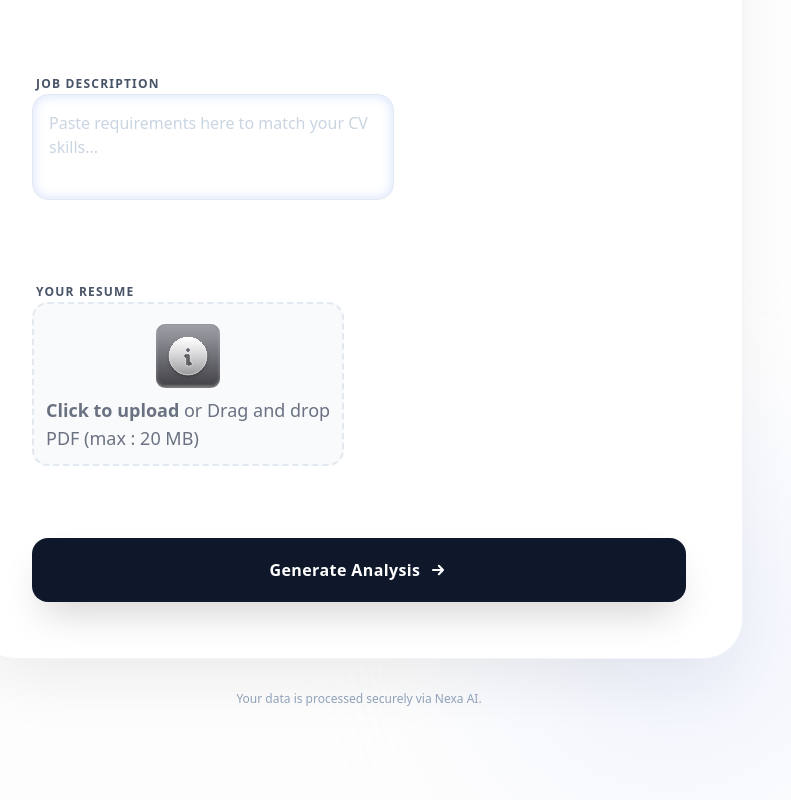
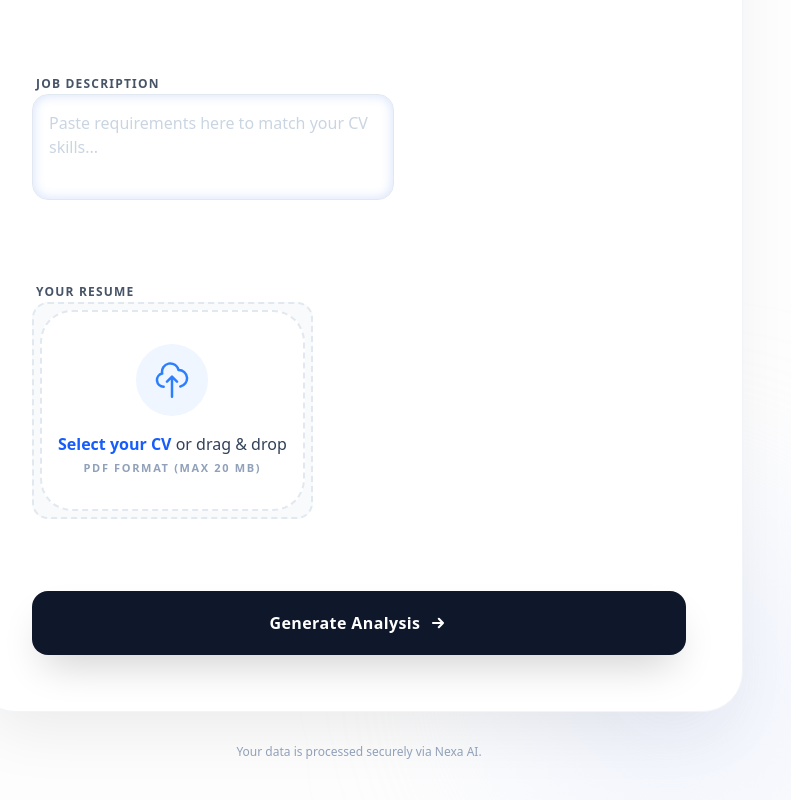
Before and after one commit to st-darwin/AI-resume-analyzer, a React (Vite) app: page /upload in a window 1280 px wide. Shown: the part 650-1450 px from the top of the page, without its empty margins (281-1072 px from the left). Built offline with nearby package versions, Linux system fonts and the light colour scheme; a web font is replaced by a local one.

Commit message:
Update FileUploader.tsx

```diff
--- a/src/components/FileUploader.tsx
+++ b/src/components/FileUploader.tsx
@@ -1,4 +1,4 @@
-import  { useCallback } from "react";
+import { useCallback } from "react";
 import { useDropzone } from "react-dropzone";
 import { formatSize } from "../lib/utils";
 
@@ -8,79 +8,112 @@ interface FileUploaderProps {
 }
 
 const FileUploader = ({ file, onFileSelect }: FileUploaderProps) => {
-
-  const onDrop = useCallback((acceptedFiles: File[]) => {
+  const onDrop = useCallback(
+    (acceptedFiles: File[]) => {
       const selected = acceptedFiles[0] || null;
       onFileSelect?.(selected);
-  }, [onFileSelect]);
+    },
+    [onFileSelect]
+  );
 
   const maxFileSize = 20 * 1024 * 1024;
 
-  const { getRootProps, getInputProps } = useDropzone({
+  const { getRootProps, getInputProps, isDragActive } = useDropzone({
     onDrop,
     multiple: false,
     accept: { "application/pdf": [".pdf"] },
-    maxSize: maxFileSize
+    maxSize: maxFileSize,
   });
 
   return (
-    <div className="w-full gradient-border">
-      <div {...getRootProps()}>
+    <div className="w-full">
+      <div
+        {...getRootProps()}
+        className={`transition-all duration-300 rounded-[2rem] p-4 text-center cursor-pointer
+          ${isDragActive
+            ? "border-2 border-dashed border-blue-500 bg-blue-50"
+            : "border-2 border-dashed border-slate-200 bg-white hover:border-blue-400 hover:bg-slate-50"
+          } ${file ? "border-solid border-slate-100 bg-slate-50/30" : ""}`}
+      >
         <input {...getInputProps()} />
 
-        <div className="space-y-4 cursor-pointer">
-
+        <div className="space-y-4">
           {file ? (
             <div
-              className="uploader-selected-file flex justify-between items-center"
+              className="relative group bg-white p-6 rounded-2xl border border-slate-200 shadow-sm transition-all hover:shadow-md"
               onClick={(e) => e.stopPropagation()}
             >
-              <div className="flex items-center space-x-3">
-                <img src="/images/pdf.png" alt="pdf" className="size-10" />
+              {/* Success Indicator Badge */}
+              <div className="absolute -top-3 -right-3 bg-green-500 text-white rounded-full p-1.5 shadow-lg border-2 border-white">
+                <svg className="w-3 h-3" fill="none" viewBox="0 0 24 24" stroke="currentColor" strokeWidth={4}>
+                  <path strokeLinecap="round" strokeLinejoin="round" d="M5 13l4 4L19 7" />
+                </svg>
+              </div>
 
-                <div>
-                  <p className="text-sm text-gray-700 font-medium truncate max-w-[70%] sm:max-w-xs">
+              <div className="flex flex-col items-center space-y-4">
+                {/* Centered Large Icon */}
+                <div className="relative">
+                  <div className="bg-red-50 p-4 rounded-2xl transition-transform group-hover:scale-105 duration-300">
+                    <img src="/images/pdf.png" alt="pdf" className="w-12 h-12 object-contain" />
+                  </div>
+                  {/* Subtle glow effect */}
+                  <div className="absolute inset-0 bg-red-200/20 blur-xl rounded-full -z-10" />
+                </div>
+
+                <div className="text-center w-full px-4">
+                  <p className="text-sm font-bold text-slate-900 truncate mx-auto max-w-[200px]">
                     {file.name}
                   </p>
-
-                  <p className="text-sm text-gray-500">
+                  <div className="flex items-center justify-center space-x-2 mt-2">
+                    <span className="text-[10px] font-bold uppercase tracking-wider text-slate-400 bg-slate-50 px-2.5 py-1 rounded-md border border-slate-100">
                       {formatSize(file.size)}
-                  </p>
+                    </span>
+                    <span className="text-[10px] font-bold uppercase tracking-wider text-blue-600 bg-blue-50 px-2.5 py-1 rounded-md border border-blue-100">
+                      Ready to Analyze
+                    </span>
                   </div>
                 </div>
 
+                <div className="w-full pt-2">
                   <button
                     type="button"
-                className="p-2 cursor-pointer"
+                    className="w-full flex items-center justify-center space-x-2 py-2.5 rounded-xl text-slate-400 hover:text-red-500 hover:bg-red-50 transition-all duration-200 group/btn"
                     onClick={(e) => {
                       e.stopPropagation();
                       onFileSelect?.(null);
                     }}
                   >
-                <img src="/icons/cross.svg" alt="delete" className="w-4 h-4" />
+                    <svg className="w-4 h-4 transition-colors" fill="none" viewBox="0 0 24 24" stroke="currentColor">
+                      <path strokeLinecap="round" strokeLinejoin="round" strokeWidth={2} d="M19 7l-.867 12.142A2 2 0 0116.138 21H7.862a2 2 0 01-1.995-1.858L5 7m5 4v6m4-6v6m1-10V4a1 1 0 00-1-1h-4a1 1 0 00-1 1v3M4 7h16" />
+                    </svg>
+                    <span className="text-[11px] font-bold uppercase tracking-widest">Remove File</span>
                   </button>
                 </div>
+              </div>
+            </div>
           ) : (
-            <div>
-              <div className="mx-auto w-16 h-16 flex items-center justify-center mt-2 mb-2">
-                <img src="/icons/info.svg" alt="Upload" className="size-20" />
+            <div className="flex flex-col items-center py-4">
+              {/* Cloud Upload Icon */}
+              <div className="mb-4 p-4 bg-blue-50 rounded-full text-blue-500">
+                <svg className="w-10 h-10" fill="none" viewBox="0 0 24 24" stroke="currentColor">
+                  <path strokeLinecap="round" strokeLinejoin="round" strokeWidth={1.5} d="M7 16a4 4 0 01-.88-7.903A5 5 0 1115.9 6L16 6a5 5 0 011 9.9M15 13l-3-3m0 0l-3 3m3-3v12" />
+                </svg>
               </div>
 
-              <p className="text-lg text-gray-500">
-                <span className="font-semibold">Click to upload</span> or Drag and drop
+              <div className="space-y-1">
+                <p className="text-base text-slate-700">
+                  <span className="font-bold text-blue-600">Select your CV</span> or drag & drop
                 </p>
-
-              <p className="text-lg text-gray-500">
-                PDF (max : {formatSize(maxFileSize)})
+                <p className="text-[11px] text-slate-400 font-bold uppercase tracking-[0.15em]">
+                  PDF format (Max {formatSize(maxFileSize)})
                 </p>
               </div>
+            </div>
           )}
-
         </div>
       </div>
     </div>
   );
 };
 
-
 export default FileUploader;
```
Lines whose indentation alone changed are shown as unchanged.
